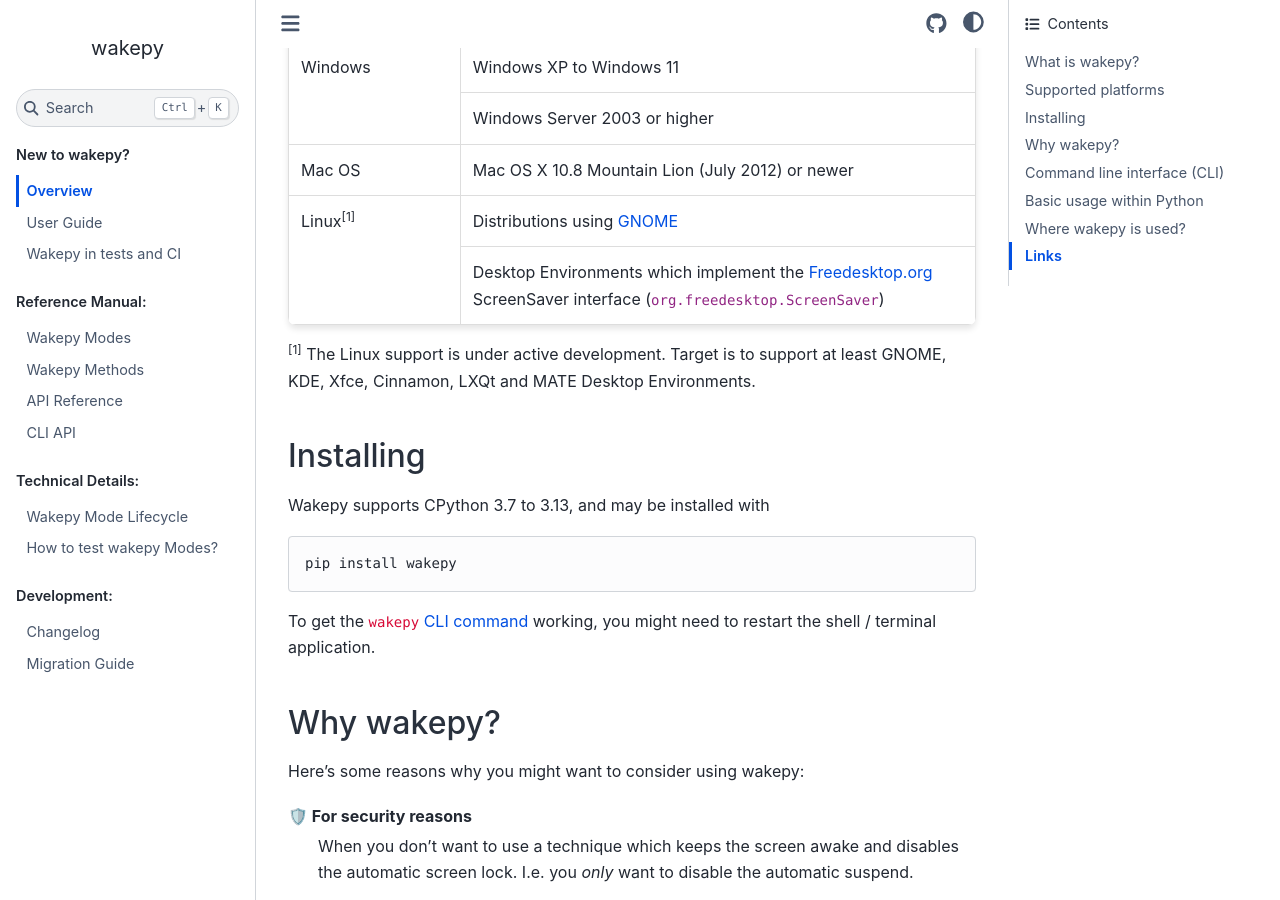
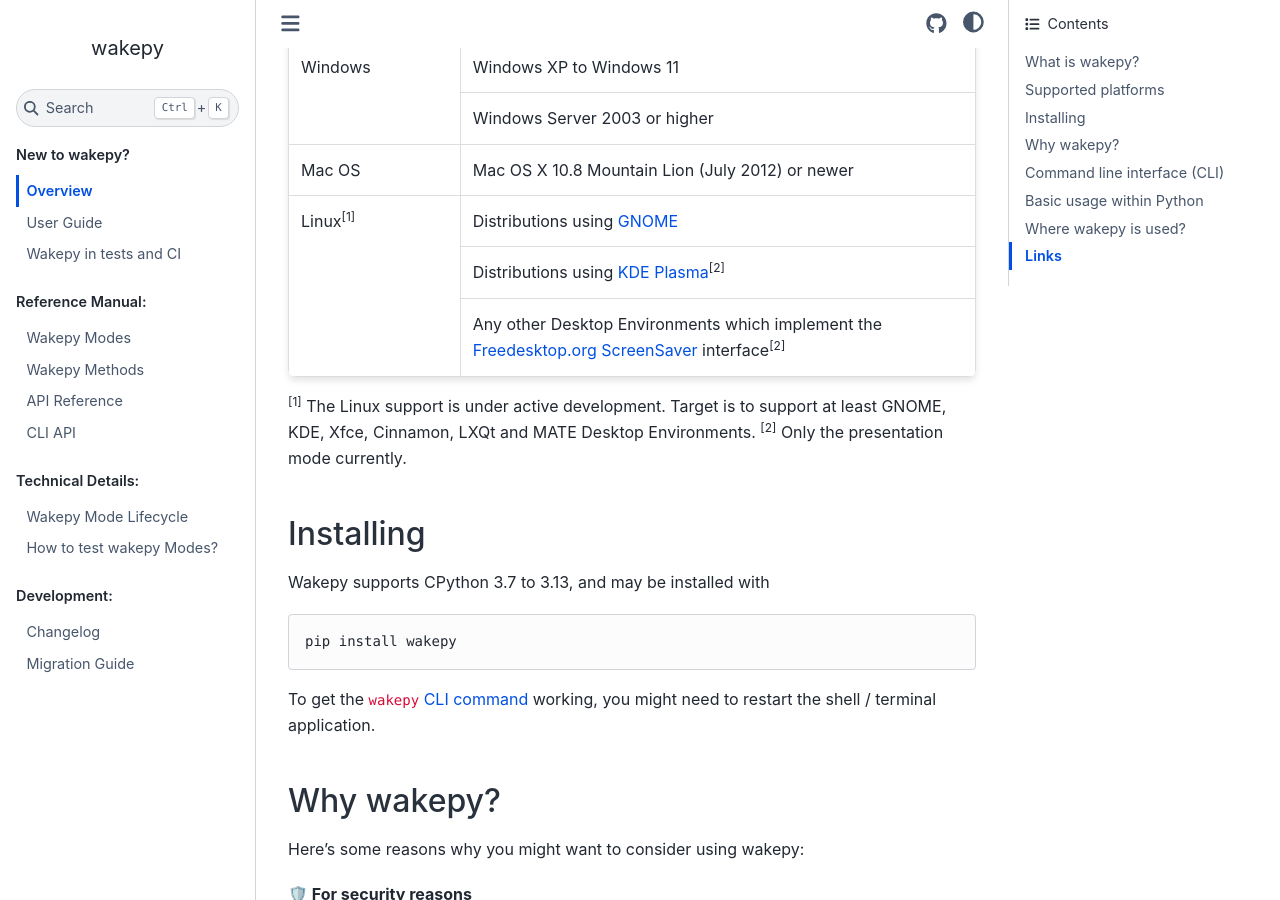
Before and after one commit to fohrloop/wakepy, a Sphinx documentation site: the page built from docs/source/index.md, in a window 1280 px wide and 900 px high, scrolled down 590 px. Built offline with Sphinx 7.4.7 and the Sphinx Book theme 1.1.4, drawn with Linux system fonts in a browser that asks for light colours; the version number could not be read and is left out.

Commit message:
Issue 310 update docs: Mention KDE support (presentation mode) (#322)
Related issue: #310

This PR updates the docs and mentions that presentation mode is supported on KDE Plasma 5.

```diff
--- a/docs/source/index.md
+++ b/docs/source/index.md
@@ -38,17 +38,20 @@
       <td>Mac OS X 10.8 Mountain Lion (July 2012) or newer</td>
     </tr>
     <tr>
-      <td class="hoverable" rowspan="2">Linux<sup>[1]</sup></td>
+      <td class="hoverable" rowspan="3">Linux<sup>[1]</sup></td>
       <td>Distributions using <a href="https://en.wikipedia.org/wiki/GNOME">GNOME</a></td>
     </tr>
     <tr>
-      <td>Desktop Environments which implement the <a href="https://en.wikipedia.org/wiki/Freedesktop.org">Freedesktop.org</a> ScreenSaver interface (<code>org.freedesktop.ScreenSaver</code>)</td>
+      <td>Distributions using <a href="https://en.wikipedia.org/wiki/KDE_Plasma">KDE Plasma</a><sup>[2]</sup></td>
+    </tr>
+    <tr>
+      <td>Any other Desktop Environments which implement the <a href="https://en.wikipedia.org/wiki/Freedesktop.org">Freedesktop.org</a> <a href="https://people.freedesktop.org/~hadess/idle-inhibition-spec/re01.html">ScreenSaver</a> interface<sup>[2]</sup></td>
     </tr>
   </tbody>
 </table>
 
 <p style="margin-top:1em;">
-<sup>[1]</sup> The Linux support is under active development. Target is to support at least GNOME, KDE, Xfce, Cinnamon, LXQt and MATE Desktop Environments.<p>
+<sup>[1]</sup> The Linux support is under active development. Target is to support at least GNOME, KDE, Xfce, Cinnamon, LXQt and MATE Desktop Environments. <sup>[2]</sup> Only the presentation mode currently.<p>
 
 ## Installing
 
```
Also changed, not shown: docs/source/methods-reference.md (+1 -1 lines).
